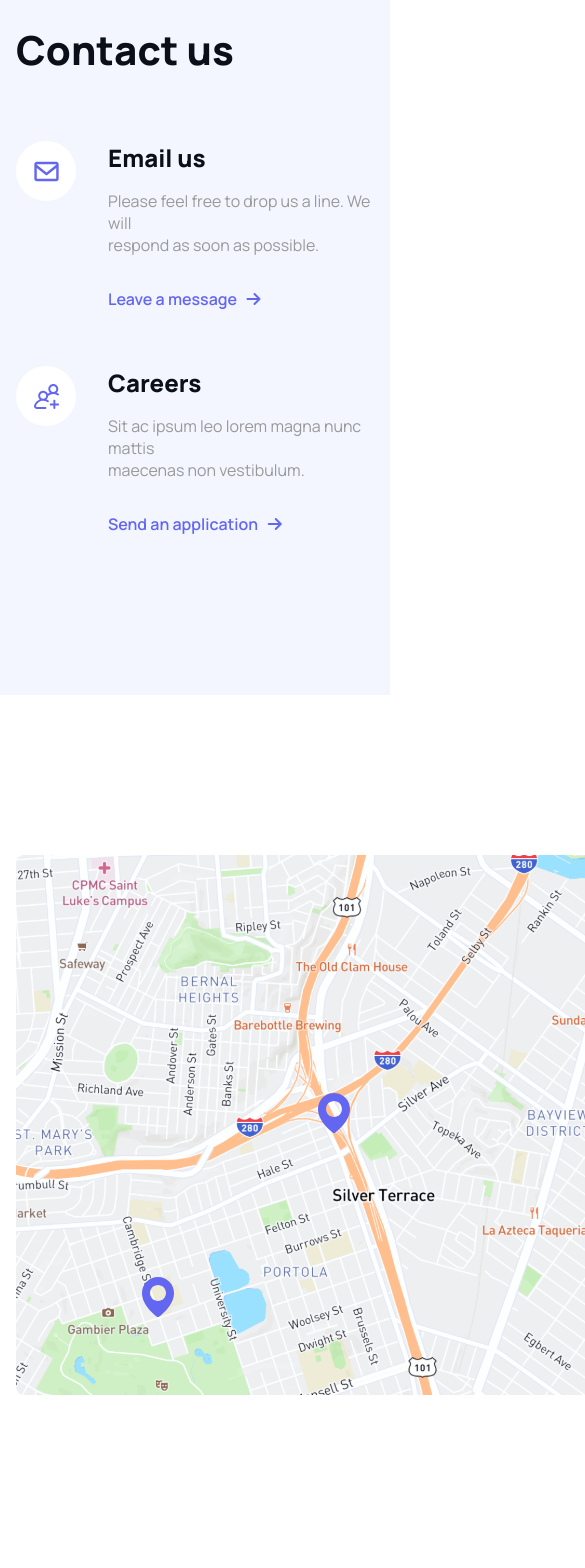
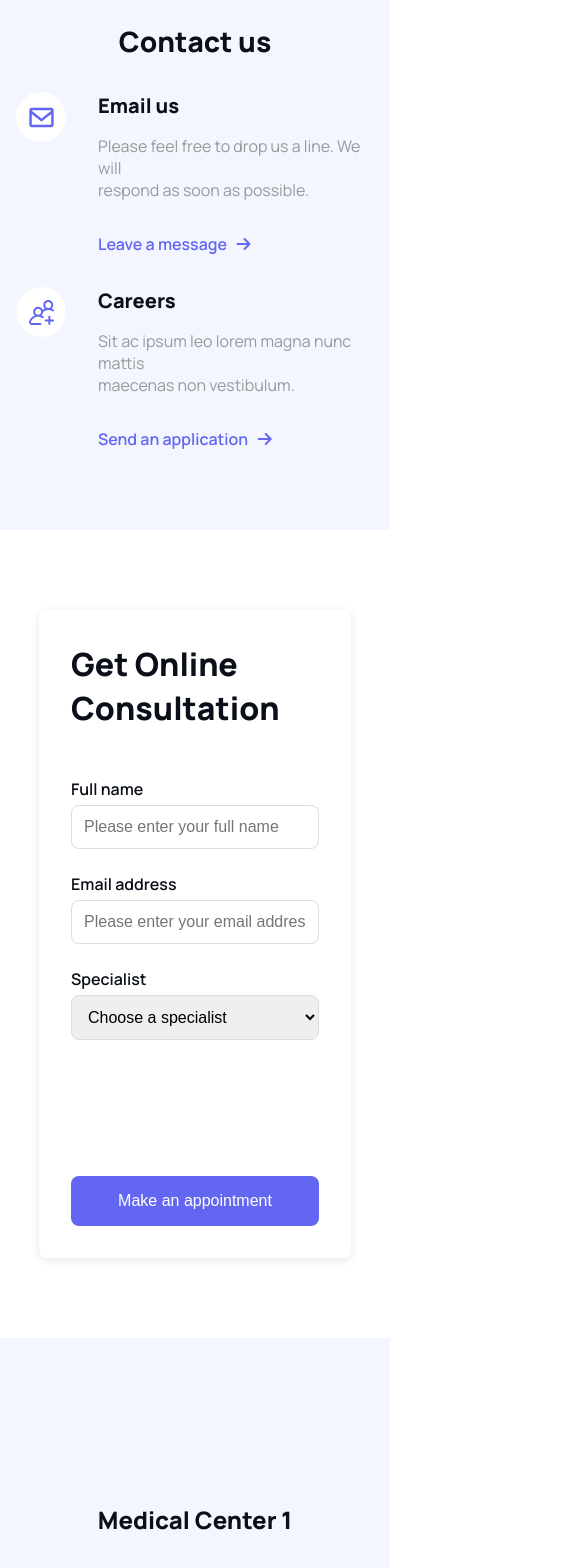
Before and after one commit to emmaschonbeck/Assignment-Javascript-react, a React (Vite) app: page /Contact in a window 390 px wide. Shown: the part 426-1994 px from the top of the page, 585 px wide, since content can reach past the window. Built offline with nearby package versions, Linux system fonts and the light colour scheme.

Commit message:
Nearly finished with fixing responsivity on contact page

```diff
--- a/src/assets/CSS/main.css
+++ b/src/assets/CSS/main.css
@@ -1648,10 +1648,21 @@ header .header-container {
     .contact-info-container {
 
         h2 {
+            display: flex;
             font-size: 40px;
             font-weight: 800;
             color: var(--color-titles);
             padding-bottom: 4rem;
+
+            @media (max-width: 1400px) {
+                font-size: 32px;
+            }
+
+            @media (max-width: 768px) {
+                font-size: 28px;
+                padding-bottom: 2rem;
+                justify-content: center;
+            }
         }
     }
 
@@ -1660,11 +1671,24 @@ header .header-container {
         flex-direction: column;
         gap: 3.5rem;
         padding-bottom: 10rem;
+
+        @media (max-width: 1400px) {
+            padding-bottom: 7rem;
+        }
+
+        @media (max-width: 768px) {
+            padding-bottom: 5rem;
+            gap: 2rem;
+        }
     }
 
     .contact-info {
         display: flex;
         gap: 2rem;
+
+        @media (max-width: 768px) {
+            justify-content: center;
+        }
     }
 
     .contact-icon {
@@ -1681,6 +1705,11 @@ header .header-container {
             width: 25px;
             height: 25px;
         }
+
+        @media (max-width: 768px) {
+            min-width: 50px;
+            height: 50px;
+        }
     }
 
     .contact-details {
@@ -1692,11 +1721,19 @@ header .header-container {
             font-size: 24px;
             font-weight: 800;
             color: var(--color-titles);
+
+            @media (max-width: 768px) {
+                font-size: 20px;
+            }
         }
 
         p {
             font-size: 16px;
             color: var(--color-text-darkmode);
+
+            @media (max-width: 768px) {
+                font-size: 1rem;
+            }
         }
     }
 
@@ -1730,12 +1767,27 @@ header .header-container {
         max-width: 640px;
         margin: 0 auto;
         padding: 4.5rem;
+        margin-top: 5rem;
+        margin-bottom: 5rem;
         border-radius: 8px;
         box-shadow: 0 2px 10px var(--color-form-shadow);
 
         position: absolute;
         right: 420px;
-        bottom: 190px;
+        bottom: 120px;
+
+        @media (max-width: 1400px) {
+           position: relative;
+           right: 0;
+           bottom: 0;
+        }
+
+        @media (max-width: 768px) {
+            padding: 2rem;
+            width: 80%;
+        }
+
+
 
         h2 {
             font-size: 32px;
@@ -1750,6 +1802,10 @@ header .header-container {
         display: flex;
         flex-direction: column;
         gap: 2rem;
+
+        @media (max-width: 768px) {
+            gap: 1.5rem;
+        }
     }
 
     .form-group {
@@ -1789,6 +1845,11 @@ header .header-container {
         padding: 1rem;
         margin-top: 7rem;
         cursor: pointer;
+
+        &&:hover {
+            background-color: var(--color-btn-hover);
+            transition: .4s;
+        }
     }
 }
 
@@ -1798,12 +1859,42 @@ header .header-container {
 /* CONTACT US PAGE 2 START */
 
 #address-page {
+
+    @media (max-width: 1400px) {
+        background: var(--color-background);
+    }
 
     .container {
         display: flex;
         gap: 7rem;
         padding-top: 10rem;
         padding-bottom: 20rem;
+
+        @media (max-width: 1400px) {
+            flex-direction: column;
+            padding-bottom: 8rem;
+        }
+
+        @media (max-width: 768px) {
+            display: flex;
+            align-items: center;
+        }
+    }
+
+    .map {
+        @media (max-width: 768px) {
+            display: none;
+        }
+    }
+
+    .address-info {
+        display: flex;
+        flex-direction: column;
+
+        @media (max-width: 768px) {
+            display: flex;
+            text-align: flex-start;
+        }
     }
 
     .info-1 {
@@ -1811,12 +1902,20 @@ header .header-container {
         flex-direction: column;
         padding-bottom: 3rem;
         padding-top: .3rem;
+
+        @media (max-width: 768px) {
+
+        }
 
         h3 {
             font-size: 24px;
             font-weight: 800;
             color: var(--color-titles);
             padding-bottom: 2rem;
+
+            @media (max-width: 768px) {
+                text-align: center;
+            }
         }
     }
 
@@ -1826,6 +1925,10 @@ header .header-container {
         gap: .7rem;
         padding-bottom: .9rem;
 
+        @media (max-width: 768px) {
+            margin-left: 7rem;
+        }
+
         p {
             font-size: 1rem;
             color: var(--color-text);
@@ -1840,6 +1943,10 @@ header .header-container {
     .social-media-icons {
         display: flex;
         gap: 1rem;
+
+        @media (max-width: 768px) {
+            justify-content: center;
+        }
 
         a {
             display: flex;
@@ -1852,6 +1959,10 @@ header .header-container {
             background-color: var(--color-background);
 
             text-decoration: none;
+
+            @media (max-width: 1400px) {
+                background-color: var(--color-card-bg);
+            }
         }
     }
 }
```
